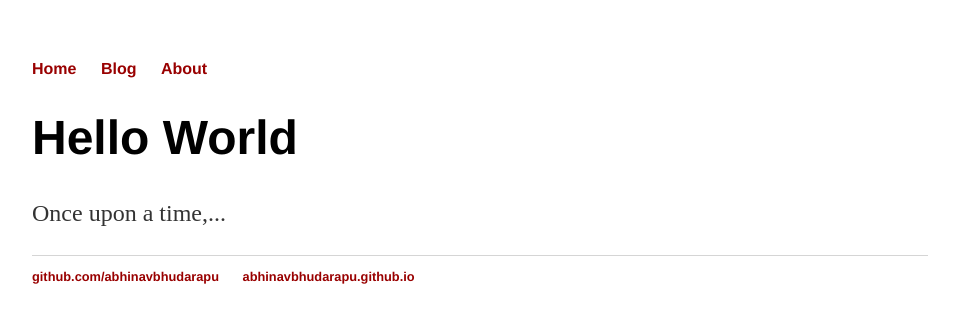
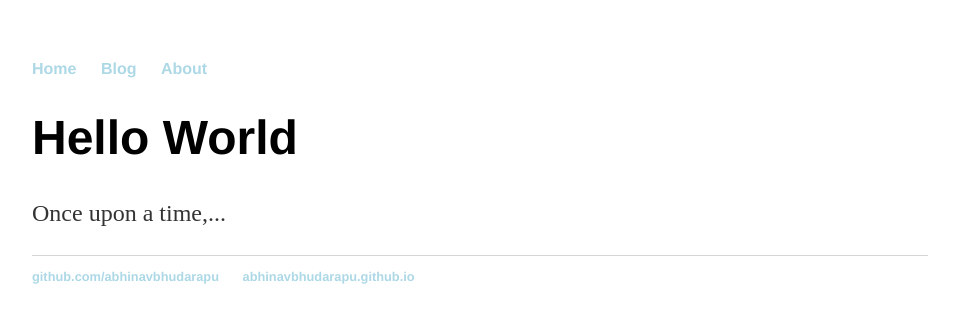
Before and after one commit to AbhinavBhudarapu/AbhinavBhudarapu.github.io, a Jekyll site: the page built from index.html, in a window 1280 px wide. Shown: the top 323 px of the page, without its empty margins (160-1119 px from the left). Built offline with Jekyll 4.4.1, drawn with Linux system fonts in a browser that asks for light colours.

Commit message:
Update main.css

```diff
--- a/css/main.css
+++ b/css/main.css
@@ -28,7 +28,7 @@ nav ul li, footer ul li {
 }
 a {
     text-decoration: none;
-    color: #900;
+    color: #ADD8E6;
 }
 a:hover {
     text-decoration: underline;
```
